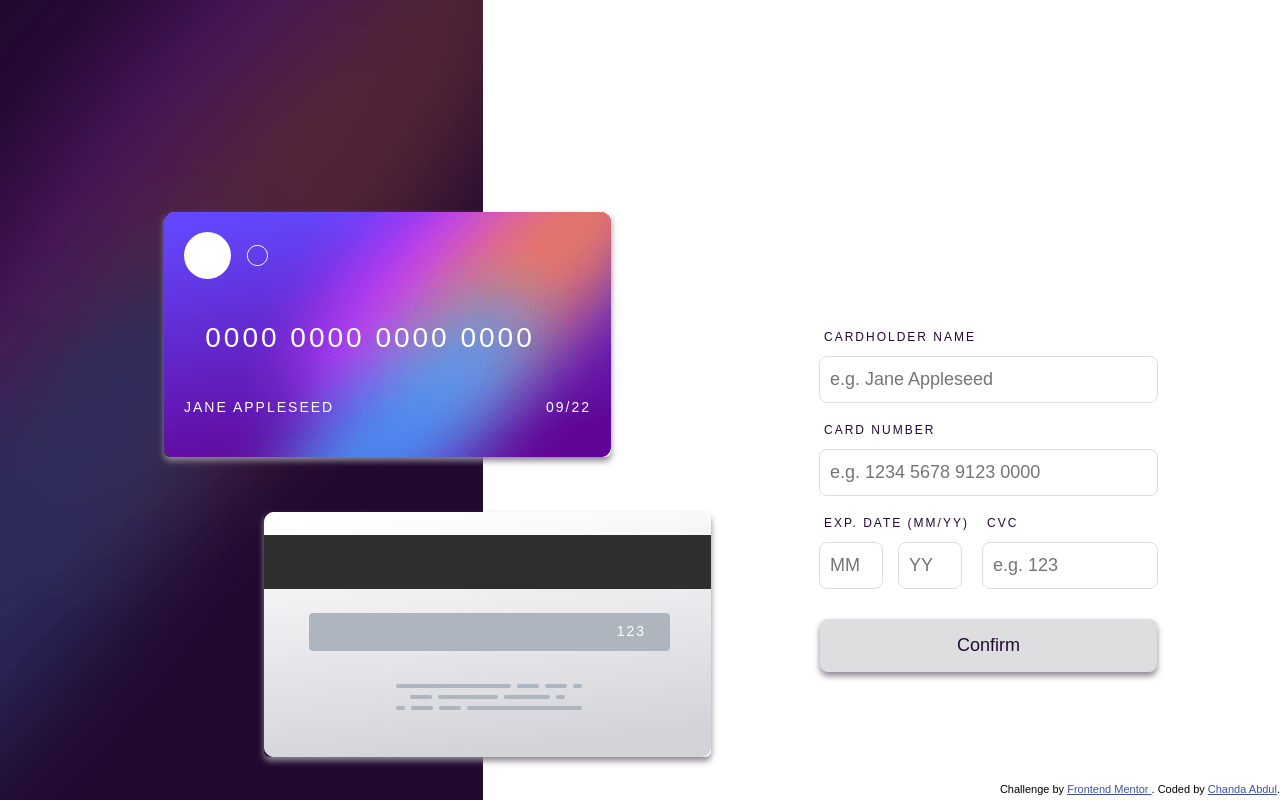
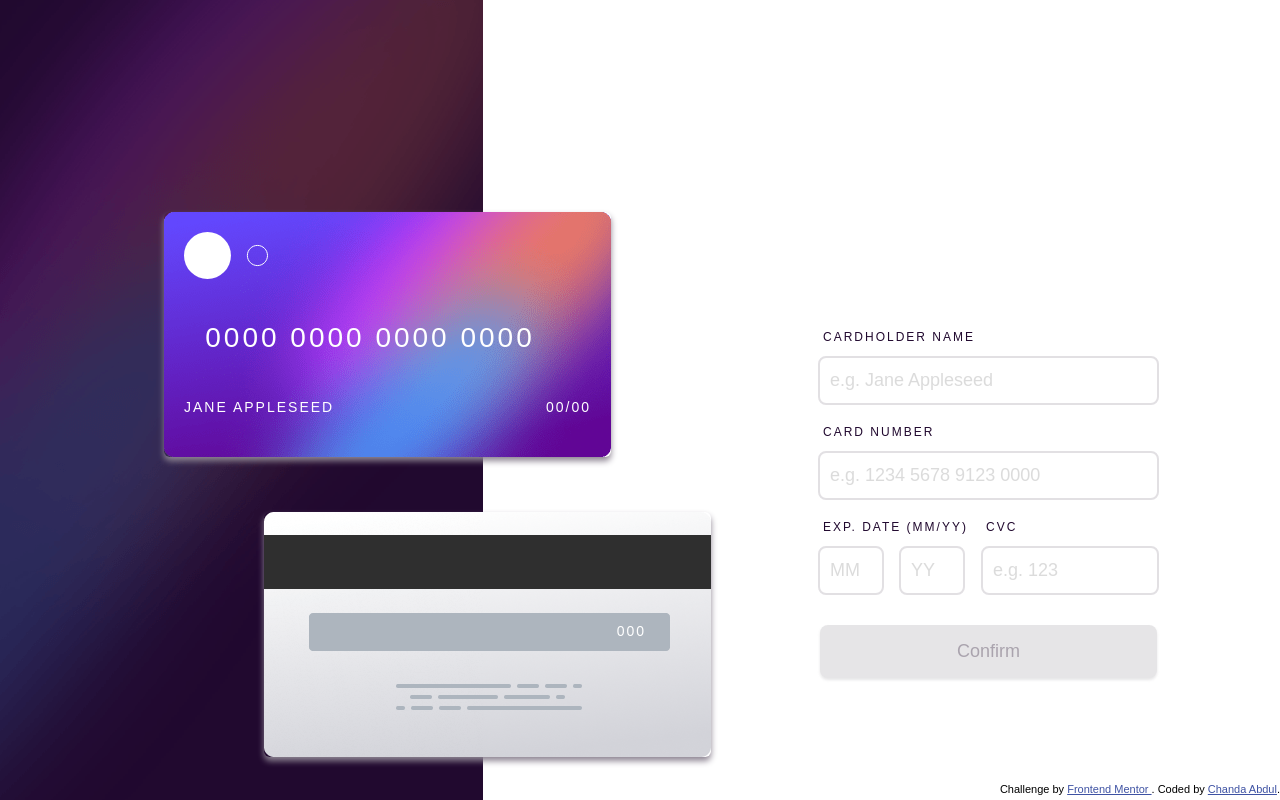
Before and after one commit to Chanda-Abdul/Angular-Interactive-Card-Details-Form-Frontend-Mentor, an Angular app: page / in a window 1280 px wide. Built offline with nearby package versions, Linux system fonts and the light colour scheme.

Commit message:
update styles

```diff
--- a/src/_variables.scss
+++ b/src/_variables.scss
@@ -1,6 +1,7 @@
 $global-font: 'Space Grotesk', sans-serif;
 
-$active-border-gradient: hsl(249, 99%, 64%) to hsl(278, 94%, 30%);
+$active-border-gradient-from: hsl(249, 99%, 64%);
+$active-border-gradient-to: hsl(278, 94%, 30%);
 $neutral-white: hsl(0, 0%, 100%);
 $light-grayish-violet: hsl(270, 3%, 87%);
 $dark-grayish-violet: hsl(279, 6%, 55%);
@@ -54,12 +55,12 @@ font-family: $global-font;
 }
 
 @mixin heading-xl {
+  font-family: $global-font;
   font-weight: 500;
   font-size: 28px;
   line-height: 36px;
   text-transform: uppercase;
   letter-spacing: 3.4px;
   text-align: center;
-  letter-spacing: 3.4px;
-  color: $very-dark-violet;
+  color: $neutral-white;
 }
--- a/src/app/app.component.ts
+++ b/src/app/app.component.ts
@@ -15,14 +15,14 @@ import { Component, OnInit } from '@angular/core';
         transition('void => *', [
           style({
             opacity: 0,
-            transform: 'translateX(-100px)'
+            transform: 'translateX(25vh)'
           }),
-          animate(300),
+          animate('1s 200ms ease-in'),
         ]),
         transition('* => void', [
-          animate(300, style({
+          animate('1s 200ms ease-out', style({
             opacity: 0,
-            transform: 'translateX(100px)'
+            transform: 'translateX(25vh)'
           }),
           ),
         ])
--- a/src/app/components/form/form.component.scss
+++ b/src/app/components/form/form.component.scss
@@ -14,6 +14,7 @@ form {
   margin: 25px auto;
   width: 327px;
 }
+
 label {
   @include variables.body-m;
   margin-top: 20px;
@@ -25,7 +26,9 @@ label {
 input {
   border-radius: 8px;
   background: variables.$neutral-white;
-  border: 1px solid variables.$light-grayish-violet;
+  // border: linear-gradient(21deg, #10abff, #1beabd);
+
+  border: 2px solid variables.$dark-grayish-violet;
   padding: 0 2px;
 }
 
@@ -38,62 +41,85 @@ input {
   height: 45px;
   width: 327px;
 }
+
 .control.medium {
   padding: 0 0 0 10px;
   height: 45px;
   width: 164px;
   border-radius: 8px;
 }
+
 .control.small {
   padding: 0 0 0 10px;
   margin: 10px 15px 15px 0;
   height: 45px;
   width: 52px;
 }
+
 .group-date {
- width: 152px;
+  width: 152px;
 }
+
 .group-cid {
   width: 164px;
 }
+
 .row {
   display: flex;
   justify-content: space-between;
   width: 327px;
 }
-span{
+
+span {
   margin: 5px 0;
   @include variables.body-s;
 }
+
 input:focus {
+  outline: 0;
+  box-shadow: inset 0 2px 6px 0 variables.$valid-green;
   border-color: variables.$valid-green;
-  outline: 0;
-  box-shadow: inset 0 1px 1px variables.$very-dark-violet,0 0 8px variables.$light-grayish-violet;
+  opacity: .25;
 }
 
 .ng-valid[required],
 .ng-valid.required {
-  border-left: 2px solid variables.$valid-green;
+  outline: 0;
+  box-shadow: inset 0 2px 3px 1px variables.$active-border-gradient-from, 0 0 8px variables.$active-border-gradient-to;
+  border-color: variables.$active-border-gradient-to;
+  opacity: .25;
+  border: 2px solid variables.$active-border-gradient-to;
+}
+
+input.ng-invalid.ng-untouched {
+  opacity: 0.25;
 }
 
 input.ng-invalid.ng-touched {
   border-color: variables.$error-red;
-  border: 1px solid variables.$error-red;
+  border: 2px solid variables.$error-red;
   outline: 0;
-  box-shadow: inset 0 1px 1px variables.$very-dark-violet,0 0 8px variables.$light-grayish-violet;
+  opacity: 0.25;
+  box-shadow: inset 0 2px 3px variables.$error-red, 0 0 8px variables.$error-red;
 }
 
 /* confirmation */
 .confirm {
   @include variables.flex-column;
   align-items: center;
+  justify-content: space-between;
   min-height: 291px;
   width: 100%;
   margin: 50px 0;
 }
-
-.confirm p{
+.confirm h2 {
+  @include variables.heading-xl;
+  color: variables.$very-dark-violet;
+  padding-bottom: 10px;
+}
+.confirm p {
   @include variables.heading-l;
+  padding-bottom: 15px;
 }
 
 img {
@@ -102,7 +128,7 @@ img {
   margin: 25px;
 }
 
-p{
+p {
   @include variables.heading-l;
   color: variables.$dark-grayish-violet;
   margin: 10px;
--- a/src/app/components/header/header.component.scss
+++ b/src/app/components/header/header.component.scss
@@ -22,6 +22,7 @@
   color: variables.$neutral-white;
   box-shadow: 0px 4px 6px 0px variables.$dark-grayish-violet;
 }
+
 .cid {
   position: absolute;
   left: 235px;
@@ -52,7 +53,7 @@
 }
 
 .content {
-display: flex;
+  display: flex;
   flex-direction: column;
   align-items: flex-start;
   justify-content: space-between;
@@ -65,19 +66,23 @@ display: flex;
 }
 
 .customer {
-  @include variables.body-m;
+  // @include variables.body-m;
   width: 100%;
   display: flex;
   flex-direction: row;
   align-items: flex-start;
   justify-content: space-between;
 }
+.number{
+  @include variables.heading-xl;
+}
+
 .name,
 .date,
 .cid {
-  @include variables.body-s;
+  @include variables.body-l;
   font-size: 9px;
-  font-weight: 400;
+  font-weight: 500;
 }
 
 /* Desktop Media Queries */
@@ -104,6 +109,7 @@ display: flex;
     height: 245px;
     width: 447px;
   }
+
   .cid {
     height: 18px;
     width: 32px;
@@ -120,6 +126,7 @@ display: flex;
     left: -100px;
     top: -300px;
   }
+
   .logo {
     height: 47px;
     left: 32px;
@@ -127,6 +134,7 @@ display: flex;
   }
 
   .number {
+
     height: 36px;
     width: 372px;
     left: 32px;
--- a/src/app/components/header/header.component.ts
+++ b/src/app/components/header/header.component.ts
@@ -45,10 +45,10 @@ export class HeaderComponent implements OnInit {
   @Input() currentCard;
 
   name: string = 'Jane Appleseed';
-  cid: string = '123';
+  cid: string = '000';
   number: any = ['9876', '1234', '5544', '6543'];
-  month: string = '09';
-  year: string = '22';
+  month: string = '00';
+  year: string = '00';
 
   logo = '';
 
--- a/src/styles.scss
+++ b/src/styles.scss
@@ -37,9 +37,12 @@ button {
 button:hover {
   background-color: variables.$dark-grayish-violet;
   color: variables.$very-dark-violet;
+
 }
 
 button:disabled {
   background-color: variables.$light-grayish-violet;
-  color: variables.$very-dark-violet;
+  opacity: 0.75;
+  color: variables.$dark-grayish-violet;
+  box-shadow: 0px 2px 3px 0px variables.$light-grayish-violet
   }
```
Also changed, not shown: 2 other files (tests, documents, lock files or other folders).
